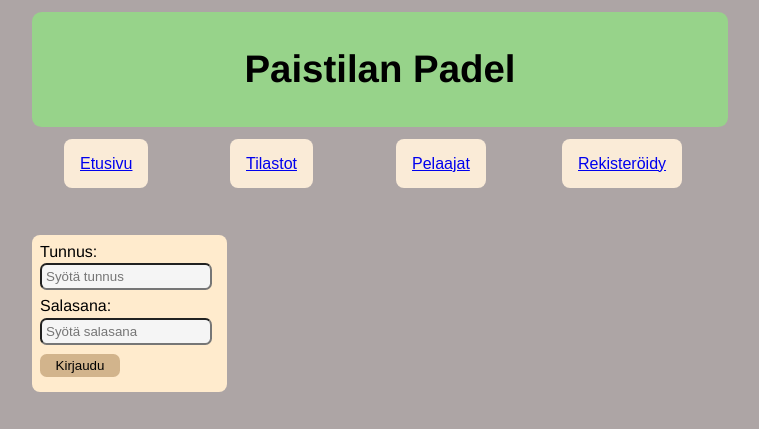
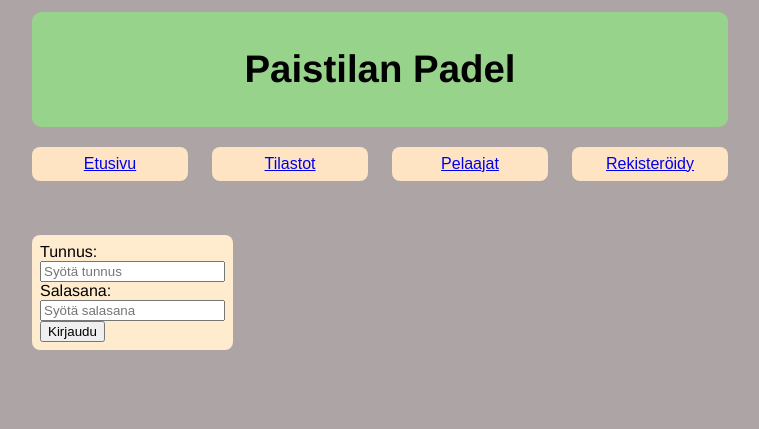
Before and after one commit to taHmeaa/Padelsovellus, a Flask app: template templates/games.html in a window 1280 px wide. Shown: the top 429 px of the page, without its empty margins (260-1019 px from the left). Run offline with Flask 2, Linux system fonts and the light colour scheme; the template is opened without the code that fills it, so the values that code supplies are empty; parts of the project's set-up code (start-up, migrations or seed data) failed here and were passed over.

Commit message:
ulkoasu muutoksia

```diff
--- a/static/style.css
+++ b/static/style.css
@@ -90,9 +90,6 @@ h2 {
 }
 
 .navbanner{
-    margin: 12px;
-    padding: 1em 1em 1em 1em;
-    border-radius: .5em;
     display: grid;
     grid-template-columns: repeat(4, 1fr);
     font-family: 'Quicksand', sans-serif;
@@ -101,10 +98,9 @@ h2 {
 .navlinks{
     border-radius: .5em;
     text-align: center;
-    background: antiquewhite;
-    padding: 1em;
-    margin:  1em;
-}
+    background: bisque;
+    padding: .5em;
+    margin: .5em 12px;
 
 .score {
     padding: unset;
@@ -205,11 +201,7 @@ form #button:hover{
     font-size: xx-small;
 
 }
-nav ul {
-    padding: 0;
-    margin: .5em;
-    text-align: center;
-}
+
 form #username{
     background: whitesmoke;
     padding: .3em;
--- a/templates/layout.html
+++ b/templates/layout.html
@@ -8,10 +8,10 @@
         <h1>Paistilan Padel</h1>
     </div>
     <div class="navbanner">
-        <div><a class ="navlinks" href="/">Etusivu</a></div>
-        <div><a class ="navlinks" href="/stats">Tilastot</a></div>
-        <div><a class ="navlinks" href="/playerapp">Pelaajat</a></div>
-        <div><a class ="navlinks" href="/register">Rekisteröidy</a></div>
+        <a class ="navlinks" href="/">Etusivu</a>
+        <a class ="navlinks" href="/stats">Tilastot</a>
+        <a class ="navlinks" href="/playerapp">Pelaajat</a>
+        <a class ="navlinks" href="/register">Rekisteröidy</a>
     </div>
 {% if session.user_id %}
 
```
